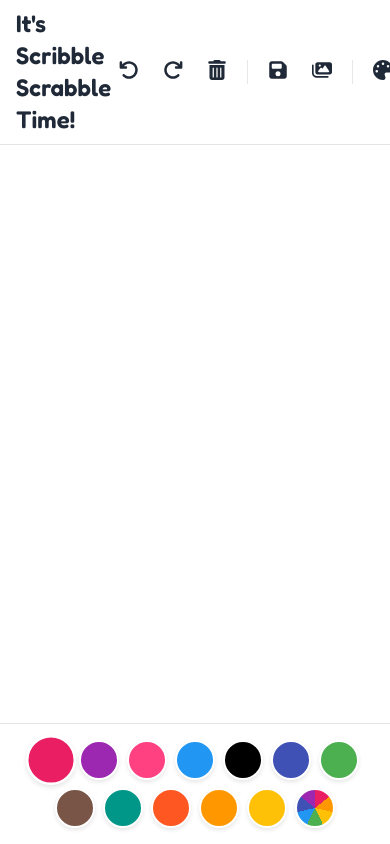
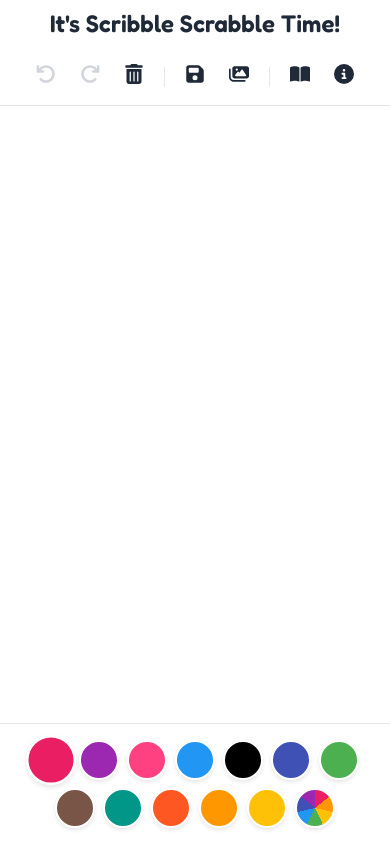
Before and after one commit to chamarapaul/scribble-scrabble, a Next.js app: page / in a window 390 px wide. Built offline with nearby package versions, Linux system fonts and the light colour scheme.

Commit message:
Improving mobile navigation and mobile saving of images

```diff
--- a/src/components/BreadcrumbNav.tsx
+++ b/src/components/BreadcrumbNav.tsx
@@ -21,7 +21,7 @@ export const BreadcrumbNav = ({ currentPage }: BreadcrumbNavProps) => {
           <span className="font-fredoka">Back to Drawing</span>
         </Link>
         <span className="text-gray-800 font-fredoka mx-2">/</span>
-        <span className="text-gray-800 font-fredoka font-semibold mx-1">{currentPage}</span>
+        <span className="text-gray-800 font-fredoka font-semibold text-lg mx-1">{currentPage}</span>
       </div>
     </nav>
   );
--- a/src/components/ScribbleScrabble/Header.tsx
+++ b/src/components/ScribbleScrabble/Header.tsx
@@ -8,7 +8,7 @@ import {
   faTrashCan,
   faSave,
   faImages,
-  faPalette,
+  faBookOpen,
   faCircleInfo,
 } from '@fortawesome/free-solid-svg-icons';
 import Link from 'next/link';
@@ -17,11 +17,12 @@ interface HeaderProps {
   onUndo: () => void;
   onRedo: () => void;
   onClear: () => void;
-  onSave: () => void
+  onSave: () => void;
   onColorInfo: () => void;
   onInfo: () => void;
   canUndo: boolean;
   canRedo: boolean;
+  hasContent: boolean;  // New prop
 }
 
 export const Header = ({
@@ -34,11 +35,89 @@ export const Header = ({
   canUndo,
   canRedo,
 }: HeaderProps) => {
-  const iconClass = "w-5 h-5 text-gray-800";
+  const iconClass = "w-5 h-5";
+  const buttonClass = "p-2 rounded-lg transition-colors";
+  const activeButtonClass = "text-gray-800 hover:bg-gray-100 active:bg-gray-200";
+  const disabledButtonClass = "text-gray-300 cursor-not-allowed";
 
   return (
-    <div className="flex justify-between items-center px-4 py-2 bg-white border-b">
-      <h1 className="text-2xl font-semibold text-gray-800 scribble-title flex items-center gap-2">
+    <div className="bg-white border-b">
+      {/* Mobile Layout */}
+      <div className="md:hidden">
+        {/* Title */}
+        <div className="px-4 py-2">
+          <h1 className="text-2xl font-semibold text-gray-800 scribble-title text-center">
+            It&apos;s Scribble Scrabble Time!
+          </h1>
+        </div>
+
+        {/* Mobile Navigation */}
+        <div className="flex items-center justify-center px-4 py-2">
+          <div className="flex items-center gap-2">
+            <button
+              onClick={onUndo}
+              disabled={!canUndo}
+              className={`${buttonClass} ${canUndo ? activeButtonClass : disabledButtonClass}`}
+              title="Undo"
+            >
+              <FontAwesomeIcon icon={faUndo} className={iconClass} />
+            </button>
+            <button
+              onClick={onRedo}
+              disabled={!canRedo}
+              className={`${buttonClass} ${canRedo ? activeButtonClass : disabledButtonClass}`}
+              title="Redo"
+            >
+              <FontAwesomeIcon icon={faRedo} className={iconClass} />
+            </button>
+            <button
+              onClick={onClear}
+              className={`${buttonClass} ${activeButtonClass}`}
+              title="Clear Canvas"
+            >
+              <FontAwesomeIcon icon={faTrashCan} className={iconClass} />
+            </button>
+
+            <div className="w-px h-5 bg-gray-200 mx-1"></div>
+
+            <button
+              onClick={onSave}
+              className={`${buttonClass} ${activeButtonClass}`}
+              title="Save Drawing"
+            >
+              <FontAwesomeIcon icon={faSave} className={iconClass} />
+            </button>
+            <Link
+              href="/gallery"
+              className={`${buttonClass} ${activeButtonClass}`}
+              title="View Gallery"
+            >
+              <FontAwesomeIcon icon={faImages} className={iconClass} />
+            </Link>
+
+            <div className="w-px h-5 bg-gray-200 mx-1"></div>
+
+            <button
+              onClick={onColorInfo}
+              className={`${buttonClass} ${activeButtonClass}`}
+              title="Color Stories"
+            >
+              <FontAwesomeIcon icon={faBookOpen} className={iconClass} />
+            </button>
+            <button
+              onClick={onInfo}
+              className={`${buttonClass} ${activeButtonClass}`}
+              title="Help"
+            >
+              <FontAwesomeIcon icon={faCircleInfo} className={iconClass} />
+            </button>
+          </div>
+        </div>
+      </div>
+
+      {/* Desktop Layout */}
+      <div className="hidden md:flex justify-between items-center px-4 py-2">
+        <h1 className="text-2xl font-semibold text-gray-800 scribble-title">
           It&apos;s Scribble Scrabble Time!
         </h1>
 
@@ -46,9 +125,7 @@ export const Header = ({
           <button
             onClick={onUndo}
             disabled={!canUndo}
-          className={`p-2 rounded-lg transition-colors ${
-            !canUndo ? 'text-gray-300' : 'hover:bg-gray-100'
-          }`}
+            className={`${buttonClass} ${canUndo ? activeButtonClass : disabledButtonClass}`}
             title="Undo"
           >
             <FontAwesomeIcon icon={faUndo} className={iconClass} />
@@ -56,16 +133,14 @@ export const Header = ({
           <button
             onClick={onRedo}
             disabled={!canRedo}
-          className={`p-2 rounded-lg transition-colors ${
-            !canRedo ? 'text-gray-300' : 'hover:bg-gray-100'
-          }`}
+            className={`${buttonClass} ${canRedo ? activeButtonClass : disabledButtonClass}`}
             title="Redo"
           >
             <FontAwesomeIcon icon={faRedo} className={iconClass} />
           </button>
           <button
             onClick={onClear}
-          className="p-2 hover:bg-gray-100 rounded-lg transition-colors"
+            className={`${buttonClass} ${activeButtonClass}`}
             title="Clear Canvas"
           >
             <FontAwesomeIcon icon={faTrashCan} className={iconClass} />
@@ -75,15 +150,14 @@ export const Header = ({
 
           <button
             onClick={onSave}
-          className="p-2 hover:bg-gray-100 rounded-lg transition-colors"
+            className={`${buttonClass} ${activeButtonClass}`}
             title="Save Drawing"
           >
             <FontAwesomeIcon icon={faSave} className={iconClass} />
           </button>
-
           <Link
             href="/gallery"
-          className="p-2 hover:bg-gray-100 rounded-lg transition-colors"
+            className={`${buttonClass} ${activeButtonClass}`}
             title="View Gallery"
           >
             <FontAwesomeIcon icon={faImages} className={iconClass} />
@@ -93,20 +167,20 @@ export const Header = ({
 
           <button
             onClick={onColorInfo}
-          className="p-2 hover:bg-gray-100 rounded-lg transition-colors"
-          title="Meet the Colors"
+            className={`${buttonClass} ${activeButtonClass}`}
+            title="Color Stories"
           >
-          <FontAwesomeIcon icon={faPalette} className={iconClass} />
+            <FontAwesomeIcon icon={faBookOpen} className={iconClass} />
           </button>
-
           <button
             onClick={onInfo}
-          className="p-2 hover:bg-gray-100 rounded-lg transition-colors"
+            className={`${buttonClass} ${activeButtonClass}`}
             title="Help"
           >
             <FontAwesomeIcon icon={faCircleInfo} className={iconClass} />
           </button>
         </div>
       </div>
+    </div>
   );
 };
--- a/src/components/ScribbleScrabble/index.tsx
+++ b/src/components/ScribbleScrabble/index.tsx
@@ -53,6 +53,7 @@ const ScribbleScrabble = () => {
   };
 
   const handleClear = () => {
+    if (undoStack.length === 0) return;
     setUndoStack([]);
     setRedoStack([]);
   };
@@ -74,6 +75,8 @@ const ScribbleScrabble = () => {
   };
 
   const handleSave = async () => {
+    if (undoStack.length === 0) return;
+
     const canvas = document.querySelector('canvas');
     if (!canvas) return;
 
@@ -131,6 +134,7 @@ const ScribbleScrabble = () => {
         onInfo={() => setShowInfo(true)}
         canUndo={undoStack.length > 0}
         canRedo={redoStack.length > 0}
+        hasContent={undoStack.length > 0}
       />
 
       <Canvas
--- a/src/components/dialogs/Drawing/ColorDialog.tsx
+++ b/src/components/dialogs/Drawing/ColorDialog.tsx
@@ -20,7 +20,7 @@ export const ColorDialog = ({
     rainbowMode
 }: ColorDialogProps) => {
     return (
-        <BaseDialog open={open} onOpenChange={onOpenChange} title={'Meet the Colors!'}>
+        <BaseDialog open={open} onOpenChange={onOpenChange} title={'Color Stories'}>
             <div className="space-y-4 max-h-[80vh] overflow-y-auto">
 
                 <div className="space-y-2">
--- a/src/components/dialogs/Gallery/PreviewDialog.tsx
+++ b/src/components/dialogs/Gallery/PreviewDialog.tsx
@@ -19,6 +19,7 @@ interface PreviewDialogProps {
   drawings: SavedDrawing[];
   onDelete: (id: string) => void;
   onNavigate: (drawing: SavedDrawing) => void;
+  onDownload: (drawing: SavedDrawing, e: React.MouseEvent) => Promise<void>;
 }
 
 export const PreviewDialog = ({
@@ -27,7 +28,8 @@ export const PreviewDialog = ({
   drawing,
   drawings,
   onDelete,
-  onNavigate
+  onNavigate,
+  onDownload,
 }: PreviewDialogProps) => {
   if (!drawing) return null;
 
@@ -71,9 +73,8 @@ export const PreviewDialog = ({
                   const prevDrawing = handleNavigation('prev');
                   if (prevDrawing) onNavigate(prevDrawing);
                 }}
-                className={`p-2 rounded-lg transition-colors ${
-                  hasPrev ? 'hover:bg-gray-100 text-gray-800' : 'text-gray-300'
-                }`}
+                className={`p-2 rounded-lg transition-colors ${hasPrev ? 'hover:bg-gray-100 text-gray-800' : 'text-gray-300'
+                  }`}
                 disabled={!hasPrev}
                 aria-label="Previous drawing"
               >
@@ -84,9 +85,8 @@ export const PreviewDialog = ({
                   const nextDrawing = handleNavigation('next');
                   if (nextDrawing) onNavigate(nextDrawing);
                 }}
-                className={`p-2 rounded-lg transition-colors ${
-                  hasNext ? 'hover:bg-gray-100 text-gray-800' : 'text-gray-300'
-                }`}
+                className={`p-2 rounded-lg transition-colors ${hasNext ? 'hover:bg-gray-100 text-gray-800' : 'text-gray-300'
+                  }`}
                 disabled={!hasNext}
                 aria-label="Next drawing"
               >
@@ -109,14 +109,13 @@ export const PreviewDialog = ({
             >
               <FontAwesomeIcon icon={faTrash} className="w-5 h-5 text-gray-800" />
             </button>
-            <a
-              href={drawing.dataUrl}
-              download={`scribble-${drawing.id}.png`}
+            <button
+              onClick={(e) => onDownload(drawing, e)}
               className="p-2 hover:bg-gray-100 rounded-lg transition-colors"
               title="Download"
             >
               <FontAwesomeIcon icon={faDownload} className="w-5 h-5 text-gray-800" />
-            </a>
+            </button>
           </div>
         </div>
       </div>
--- a/src/constants/colors.ts
+++ b/src/constants/colors.ts
@@ -150,8 +150,8 @@ export const COLORS = [
   export const RAINBOW_STORY = {
       name: 'Rainbow',
       color: RAINBOW_GRADIENT,
-      story: "When one color just isn't enough! Rainbow brings all the colors together to dance across your drawing, creating magical trails of color with every stroke.",
-      inspiration: "The way rainbows appear after the rain, promising adventure and spreading joy",
+      story: "Can't pick just one? Rainbow mode cycles through our favorite colors in a cheerful rainbow pattern!",
+      inspiration: "The playful way colors dance together in the sky",
       pairsWith: [], // Rainbow mode works with everything!
     };
 
```
Also changed, not shown: src/components/Gallery/Gallery.tsx (+44 -5 lines). Lines whose indentation alone changed are shown as unchanged.
